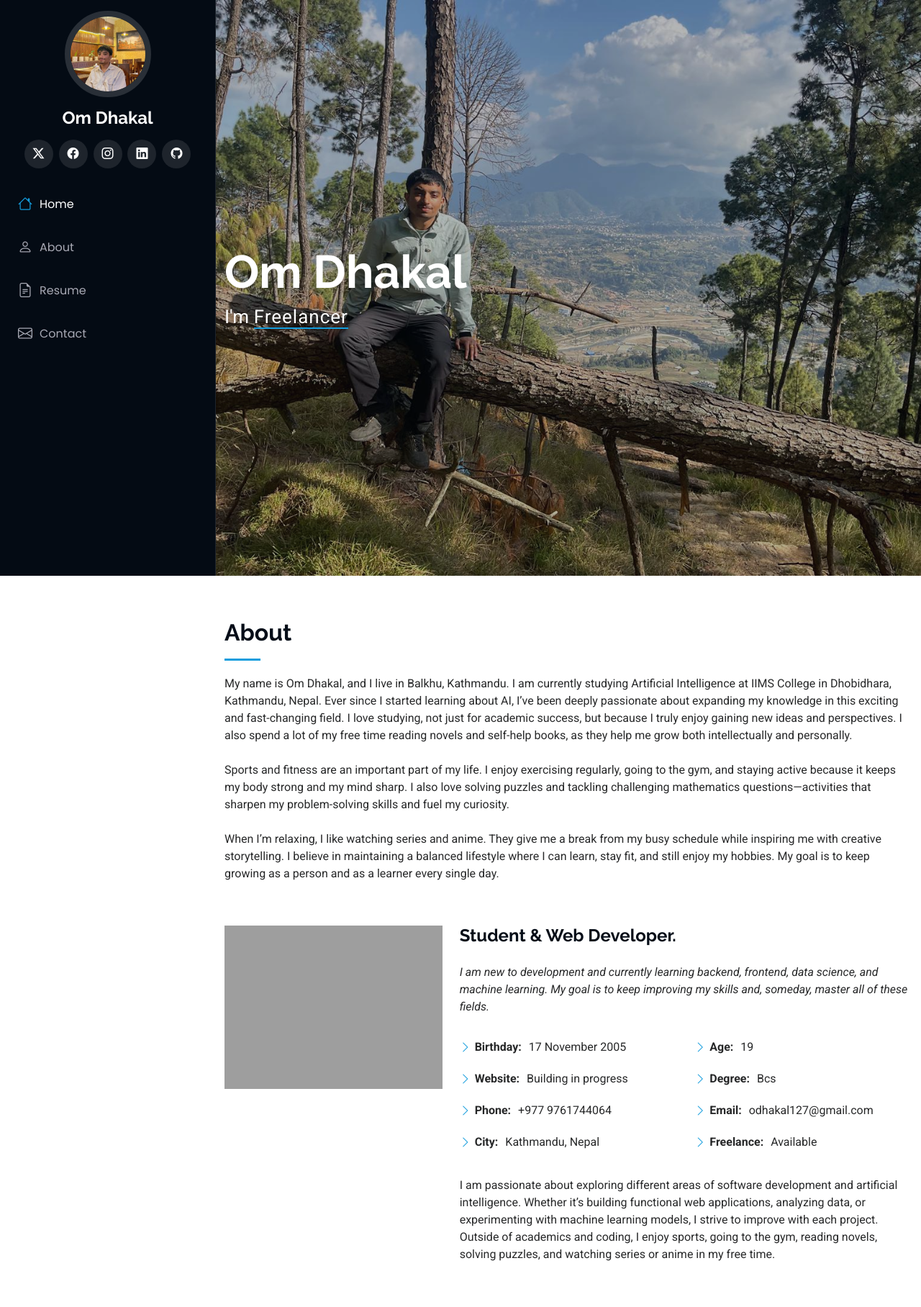
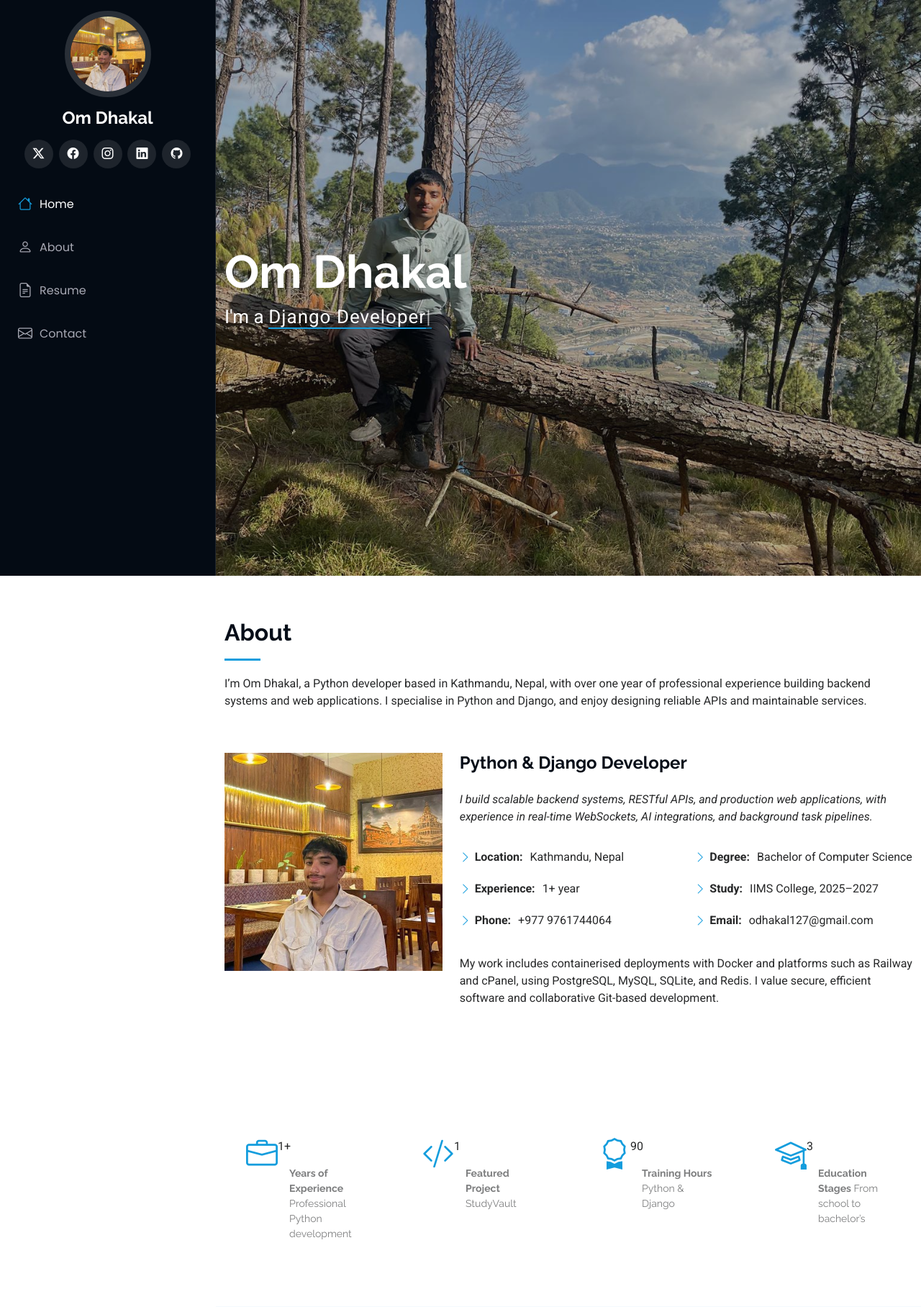
Before and after one commit to OmDhakal/mywebsite, a Django app: page / in a window 1280 px wide. Shown: the top 1816 px of the page at 72% size. Run offline with Django 5.2, Linux system fonts and the light colour scheme; some libraries are stand-ins or nearby versions; grey boxes are pictures that could not be loaded.

Commit message:
Changed some about page

```diff
--- a/Home/templates/index.html
+++ b/Home/templates/index.html
@@ -78,7 +78,7 @@
 
       <div class="container" data-aos="fade-up" data-aos-delay="100">
         <h2>Om Dhakal</h2>
-        <p>I'm <span class="typed" data-typed-items=" Developer, Freelancer, Student">Student</span><span class="typed-cursor typed-cursor--blink" aria-hidden="true"></span><span class="typed-cursor typed-cursor--blink" aria-hidden="true"></span></p>
+        <p>I'm a <span class="typed" data-typed-items="Python Developer, Django Developer, Backend Developer">Python Developer</span><span class="typed-cursor typed-cursor--blink" aria-hidden="true"></span></p>
       </div>
 
     </section><!-- /Hero Section -->
@@ -88,48 +88,39 @@
 
       <!-- Section Title -->
       <div class="container section-title" data-aos="fade-up">
-      <h2>About</h2>
-      <p>My name is Om Dhakal, and I live in Balkhu, Kathmandu. I am currently studying Artificial Intelligence at IIMS College in Dhobidhara, Kathmandu, Nepal. Ever since I started learning about AI, I’ve been deeply passionate about expanding my knowledge in this exciting and fast-changing field. I love studying, not just for academic success, but because I truly enjoy gaining new ideas and perspectives. I also spend a lot of my free time reading novels and self-help books, as they help me grow both intellectually and personally.
-      </p><br>
-      <p>
-      Sports and fitness are an important part of my life. I enjoy exercising regularly, going to the gym, and staying active because it keeps my body strong and my mind sharp. I also love solving puzzles and tackling challenging mathematics questions—activities that sharpen my problem-solving skills and fuel my curiosity.
-      </p><br>
-      <p>
-      When I’m relaxing, I like watching series and anime. They give me a break from my busy schedule while inspiring me with creative storytelling. I believe in maintaining a balanced lifestyle where I can learn, stay fit, and still enjoy my hobbies. My goal is to keep growing as a person and as a learner every single day.
-      </p>
+        <h2>About</h2>
+        <p>I’m Om Dhakal, a Python developer based in Kathmandu, Nepal, with over one year of professional experience building backend systems and web applications. I specialise in Python and Django, and enjoy designing reliable APIs and maintainable services.</p>
       </div><!-- End Section Title -->
 
       <div class="container" data-aos="fade-up" data-aos-delay="100">
 
         <div class="row gy-4 justify-content-center">
           <div class="col-lg-4">
-            <img src="assets/img/my-profile-img.jpg" class="img-fluid" alt="">
+            <img src="{% static 'assets/img/omdhakalsmall.jpeg' %}" class="img-fluid" alt="Om Dhakal">
           </div>
           <div class="col-lg-8 content">
-            <h2>Student &amp; Web Developer.</h2>
+            <h2>Python &amp; Django Developer</h2>
             <p class="fst-italic py-3">
-              I am new to development and currently learning backend, frontend, data science, and machine learning. My goal is to keep improving my skills and, someday, master all of these fields.
+              I build scalable backend systems, RESTful APIs, and production web applications, with experience in real-time WebSockets, AI integrations, and background task pipelines.
             </p>
             <div class="row">
               <div class="col-lg-6">
                 <ul>
-                  <li><i class="bi bi-chevron-right"></i> <strong>Birthday:</strong> <span>17 November 2005</span></li>
-                  <li><i class="bi bi-chevron-right"></i> <strong>Website:</strong> <span>Building in progress</span></li>
+                  <li><i class="bi bi-chevron-right"></i> <strong>Location:</strong> <span>Kathmandu, Nepal</span></li>
+                  <li><i class="bi bi-chevron-right"></i> <strong>Experience:</strong> <span>1+ year</span></li>
                   <li><i class="bi bi-chevron-right"></i> <strong>Phone:</strong> <span>+977 9761744064</span></li>
-                  <li><i class="bi bi-chevron-right"></i> <strong>City:</strong> <span>Kathmandu, Nepal</span></li>
                 </ul>
               </div>
               <div class="col-lg-6">
                 <ul>
-                  <li><i class="bi bi-chevron-right"></i> <strong>Age:</strong> <span>19</span></li>
-                  <li><i class="bi bi-chevron-right"></i> <strong>Degree:</strong> <span>Bcs</span></li>
+                  <li><i class="bi bi-chevron-right"></i> <strong>Degree:</strong> <span>Bachelor of Computer Science</span></li>
+                  <li><i class="bi bi-chevron-right"></i> <strong>Study:</strong> <span>IIMS College, 2025–2027</span></li>
                   <li><i class="bi bi-chevron-right"></i> <strong>Email:</strong> <span>odhakal127@gmail.com</span></li>
-                  <li><i class="bi bi-chevron-right"></i> <strong>Freelance:</strong> <span>Available</span></li>
                 </ul>
               </div>
             </div>
             <p class="py-3">
-              I am passionate about exploring different areas of software development and artificial intelligence. Whether it’s building functional web applications, analyzing data, or experimenting with machine learning models, I strive to improve with each project. Outside of academics and coding, I enjoy sports, going to the gym, reading novels, solving puzzles, and watching series or anime in my free time.
+              My work includes containerised deployments with Docker and platforms such as Railway and cPanel, using PostgreSQL, MySQL, SQLite, and Redis. I value secure, efficient software and collaborative Git-based development.
             </p>
           </div>
         </div>
@@ -144,39 +135,39 @@
 
     <div class="row gy-4">
 
-      <!-- Completed Courses -->
+      <!-- Professional experience -->
       <div class="col-lg-3 col-md-6">
         <div class="stats-item">
-          <i class="bi bi-book"></i>
-          <span data-purecounter-start="0" data-purecounter-end="15" data-purecounter-duration="1" class="purecounter"></span>
-          <p><strong>Completed Courses</strong> <span>Online and in college</span></p>
+          <i class="bi bi-briefcase"></i>
+          <span>1+</span>
+          <p><strong>Years of Experience</strong> <span>Professional Python development</span></p>
         </div>
       </div><!-- End Stats Item -->
 
-      <!-- Personal Projects -->
+      <!-- Featured project -->
       <div class="col-lg-3 col-md-6">
         <div class="stats-item">
           <i class="bi bi-code-slash"></i>
-          <span data-purecounter-start="0" data-purecounter-end="12" data-purecounter-duration="1" class="purecounter"></span>
-          <p><strong>Personal Projects</strong> <span>Web & AI projects</span></p>
+          <span>1</span>
+          <p><strong>Featured Project</strong> <span>StudyVault</span></p>
         </div>
       </div><!-- End Stats Item -->
 
-      <!-- Hours of Practice -->
+      <!-- Training -->
       <div class="col-lg-3 col-md-6">
         <div class="stats-item">
-          <i class="bi bi-clock-history"></i>
-          <span data-purecounter-start="0" data-purecounter-end="1453" data-purecounter-duration="1" class="purecounter"></span>
-          <p><strong>Hours of Practice</strong> <span>Coding & problem-solving</span></p>
+          <i class="bi bi-award"></i>
+          <span>90</span>
+          <p><strong>Training Hours</strong> <span>Python &amp; Django</span></p>
         </div>
       </div><!-- End Stats Item -->
 
-      <!-- Skills Learned -->
+      <!-- Education -->
       <div class="col-lg-3 col-md-6">
         <div class="stats-item">
-          <i class="bi bi-lightbulb"></i>
-          <span data-purecounter-start="0" data-purecounter-end="8" data-purecounter-duration="1" class="purecounter"></span>
-          <p><strong>Skills Learned</strong> <span>Languages & frameworks</span></p>
+          <i class="bi bi-mortarboard"></i>
+          <span>3</span>
+          <p><strong>Education Stages</strong> <span>From school to bachelor’s</span></p>
         </div>
       </div><!-- End Stats Item -->
 
@@ -194,63 +185,20 @@
       <!-- Section Title -->
       <div class="container section-title" data-aos="fade-up">
         <h2>Skills</h2>
-        <p>I am new to development and currently learning backend, frontend, data science, and machine learning</p>
+        <p>Technologies and tools I use to build and deploy backend applications.</p>
       </div><!-- End Section Title -->
 
       <div class="container" data-aos="fade-up" data-aos-delay="100">
 
-        <div class="row skills-content skills-animation">
-
+        <div class="row gy-4">
           <div class="col-lg-6">
-
-            <div class="progress">
-              <span class="skill"><span>PYTHON</span> <i class="val">70%</i></span>
-              <div class="progress-bar-wrap">
-                <div class="progress-bar" role="progressbar" aria-valuenow="70" aria-valuemin="0" aria-valuemax="100"></div>
-              </div>
-            </div><!-- End Skills Item -->
-
-            <div class="progress">
-              <span class="skill"><span>HTML</span> <i class="val">80%</i></span>
-              <div class="progress-bar-wrap">
-                <div class="progress-bar" role="progressbar" aria-valuenow="80" aria-valuemin="0" aria-valuemax="100"></div>
-              </div>
-            </div><!-- End Skills Item -->
-
-            <div class="progress">
-              <span class="skill"><span>CSS</span> <i class="val">70%</i></span>
-              <div class="progress-bar-wrap">
-                <div class="progress-bar" role="progressbar" aria-valuenow="70" aria-valuemin="0" aria-valuemax="100"></div>
-              </div>
-            </div><!-- End Skills Item -->
-
+            <p><strong>Programming &amp; frameworks:</strong> Python, Django, Django REST Framework, Django Channels, HTML, Bootstrap, CSS, JavaScript</p>
+            <p><strong>Databases &amp; caching:</strong> PostgreSQL, MySQL, SQLite, Redis</p>
           </div>
-
           <div class="col-lg-6">
-
-            <div class="progress">
-              <span class="skill"><span>NUMPY</span> <i class="val">50%</i></span>
-              <div class="progress-bar-wrap">
-                <div class="progress-bar" role="progressbar" aria-valuenow="50" aria-valuemin="0" aria-valuemax="100"></div>
-              </div>
-            </div><!-- End Skills Item -->
-
-            <div class="progress">
-              <span class="skill"><span>PANDAS</span> <i class="val">40%</i></span>
-              <div class="progress-bar-wrap">
-                <div class="progress-bar" role="progressbar" aria-valuenow="40" aria-valuemin="0" aria-valuemax="100"></div>
-              </div>
-            </div><!-- End Skills Item -->
-
-            <div class="progress">
-              <span class="skill"><span>C++</span> <i class="val">0% IN FUTURE</i></span>
-              <div class="progress-bar-wrap">
-                <div class="progress-bar" role="progressbar" aria-valuenow="0" aria-valuemin="0" aria-valuemax="100"></div>
-              </div>
-            </div><!-- End Skills Item -->
-
+            <p><strong>DevOps &amp; deployment:</strong> Docker, Docker Compose, Railway, Render, cPanel, Nginx, GitHub Actions</p>
+            <p><strong>Tools &amp; additional technologies:</strong> Git, GitHub, Linux, Agile/Scrum, Bulk Email Django, JWT Authentication (Clerk, SimpleJWT)</p>
           </div>
-
         </div>
 
       </div>
@@ -263,7 +211,7 @@
   <!-- Section Title -->
   <div class="container section-title" data-aos="fade-up">
     <h2>Resume</h2>
-    <p>Passionate and dedicated student currently studying Artificial Intelligence at IIMS College, Kathmandu. Eager to develop strong skills in backend and frontend development, data science, and machine learning. Motivated to continuously learn, build projects, and master emerging technologies.</p>
+    <p>Python developer with 1+ years of professional experience building scalable Django backends, RESTful APIs, and production web applications.</p>
   </div><!-- End Section Title -->
 
   <div class="container">
@@ -275,38 +223,52 @@
 
         <div class="resume-item pb-0">
           <h4>Om Dhakal</h4>
-          <p><em>Motivated student specializing in Artificial Intelligence and software development. Actively building skills in backend, frontend, data science, and machine learning through coursework and personal projects. Passionate about problem solving, technology, and continuous growth.</em></p>
+          <p><em>Python developer specialising in Django, backend architecture, and API development. Experienced with real-time systems, AI integrations, background tasks, and containerised deployments.</em></p>
           <ul>
-            <li>Balkhu, Kathmandu, Nepal</li>
+            <li>Kathmandu, Nepal</li>
             <li>+977 9761744064</li>
             <li>odhakal127@gmail.com</li>
-            <li><a href="https://github.com/OmDhakal" target="_blank">github.com/OmDhakal</a></li>
+            <li><a href="https://github.com/OmDhakal" target="_blank" rel="noopener noreferrer">GitHub</a> · <a href="https://www.linkedin.com/in/om-dhakal-82226230a/" target="_blank" rel="noopener noreferrer">LinkedIn</a></li>
           </ul>
         </div><!-- End Resume Item -->
 
         <h3 class="resume-title">Education</h3>
         <div class="resume-item">
-          <h4>Bachelor of Computer Science (BCS) - Artificial Intelligence</h4>
-          <h5>Currently Studying</h5>
-          <p><em>IIMS College, Dhobidhara, Kathmandu, Nepal</em></p>
-          <p>Focused on developing strong foundations in AI, machine learning, data science, and full-stack development.</p>
+          <h4>Bachelor of Computer Science</h4>
+          <h5>2025–2027</h5>
+          <p><em>IIMS College, Naxal, Kathmandu, Nepal</em></p>
+        </div>
+        <div class="resume-item">
+          <h4>High School (+2 Science)</h4>
+          <h5>2022–2024</h5>
+          <p><em>Trinity International College, Bagbazar, Kathmandu, Nepal</em></p>
+        </div>
+        <div class="resume-item">
+          <h4>School (SEE)</h4>
+          <p><em>Little Angels’ School, Hattiban, Lalitpur, Nepal</em></p>
         </div><!-- End Resume Item -->
 
       </div>
 
       <div class="col-lg-6" data-aos="fade-up" data-aos-delay="200">
-        <h3 class="resume-title">Projects & Experience</h3>
+        <h3 class="resume-title">Project</h3>
         <div class="resume-item">
-          <h4>Personal Projects and Learning</h4>
-          <h5>Ongoing</h5>
-          <p><em>Self-directed projects and coursework</em></p>
+          <h4>StudyVault — Django Study Resource Platform</h4>
+          <p><em>Personal project</em></p>
           <ul>
-            <li>Completed 15+ courses in backend, frontend, data science, and machine learning.</li>
-            <li>Built 12+ personal projects including web apps and AI models.</li>
-            <li>Dedicated over 1453 hours to coding practice, problem solving, and project development.</li>
-            <li>Familiar with multiple programming languages and frameworks including Python, JavaScript, Django, and React.</li>
+            <li>Built an authenticated study-resource platform with registration, login, protected resources, a library, and profile pages.</li>
+            <li>Used Django forms and session authentication with validation, CSRF protection, and Django messages.</li>
+            <li>Configured WhiteNoise static files and deployed with Gunicorn on Railway using environment-based secrets.</li>
+            <li>Practised Git workflows, production configuration, deployment debugging, and SQLite migrations.</li>
           </ul>
         </div><!-- End Resume Item -->
+
+        <h3 class="resume-title">Certification</h3>
+        <div class="resume-item">
+          <h4>Python &amp; Django Training</h4>
+          <h5>2025 · 90 hours</h5>
+          <p><em>EduKit</em></p>
+        </div>
 
       </div>
 
@@ -412,7 +374,7 @@
 
     <div class="container">
       <div class="copyright text-center ">
-        <p>© <span>Copyright</span> <strong class="px-1 sitename">iPortfolio</strong> <span>All Rights Reserved</span></p>
+        <p>© <span>Copyright</span> <strong class="px-1 sitename">Om Dhakal</strong> <span>All Rights Reserved</span></p>
       </div>
       <div class="credits">
         Designed by <a href="https://bootstrapmade.com/">BootstrapMade</a> Distributed by <a href="https://themewagon.com">ThemeWagon</a>
```
Also changed, not shown: Home/static/assets/img/logo.png.
